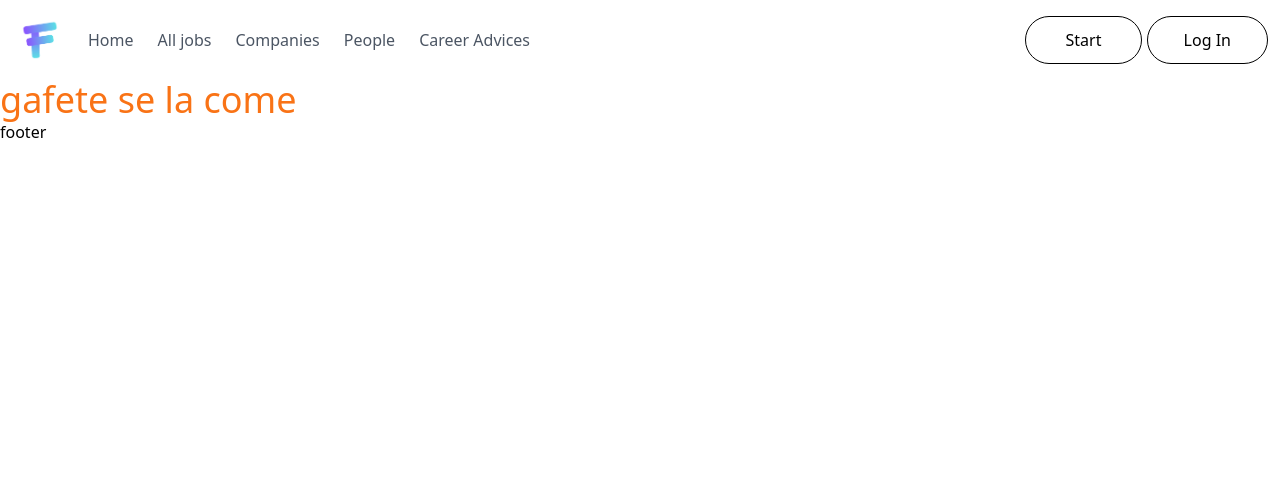
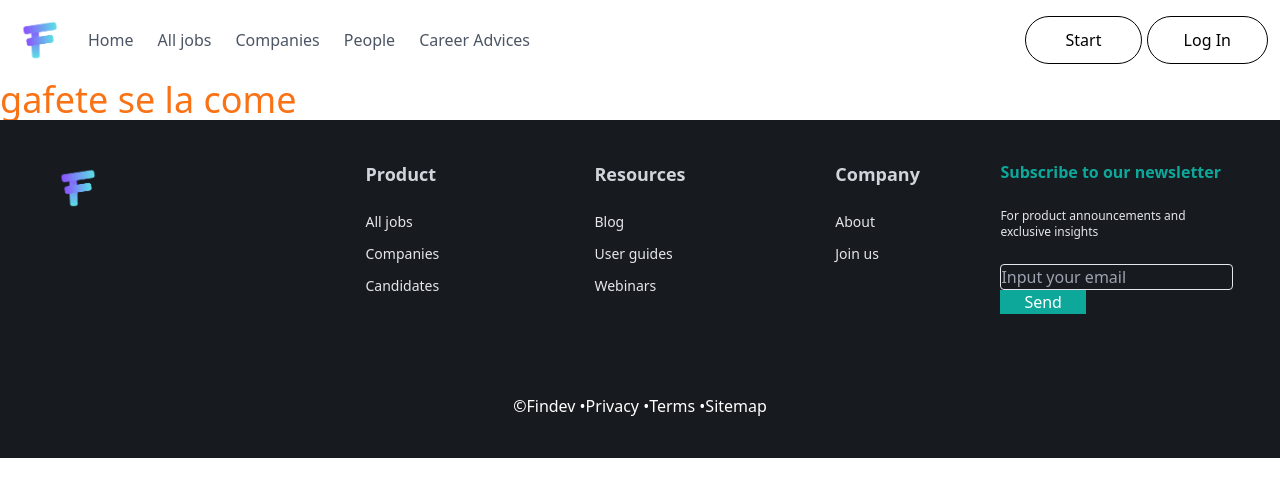
Before and after one commit to hiramgabriel1/client-devfinders, a SvelteKit app: page / in a window 1280 px wide. Shown: the top 496 px of the page. Built offline with nearby package versions, Linux system fonts and the light colour scheme.

Commit message:
feature: i create footer

```diff
--- a/src/components/Footer.svelte
+++ /dev/null
@@ -1,3 +0,0 @@
-<footer>
-    footer
-</footer>
--- a/src/routes/+page.svelte
+++ b/src/routes/+page.svelte
@@ -1,7 +1,7 @@
 <script>
     import "../app.css";
     import Nav from "$lib/components/Nav.svelte";
-    import Footer from "../components/Footer.svelte";
+    import Footer from "$lib/components/Footer.svelte";
 
 </script>
 
--- a/src/routes/jobs/create/+page.svelte
+++ b/src/routes/jobs/create/+page.svelte
@@ -1,6 +1,8 @@
 <script>
     import Navpro from "$lib/components/Navpro.svelte";
+    import Footer from "$lib/components/Footer.svelte";
     import "../../../app.css";
+
 </script>
 
 <Navpro></Navpro>
@@ -186,3 +188,4 @@
         </div>
     </div>
 </section>
+<Footer/>
```
